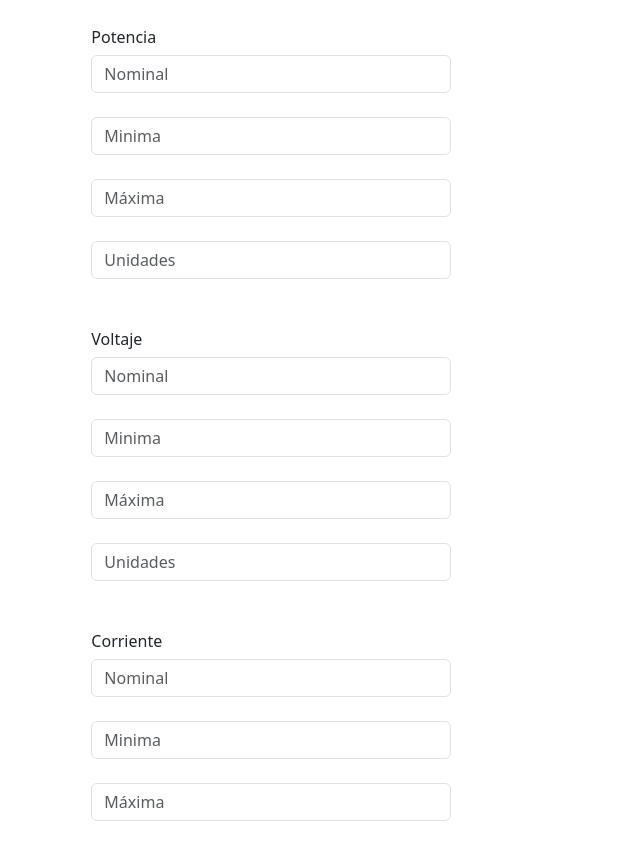
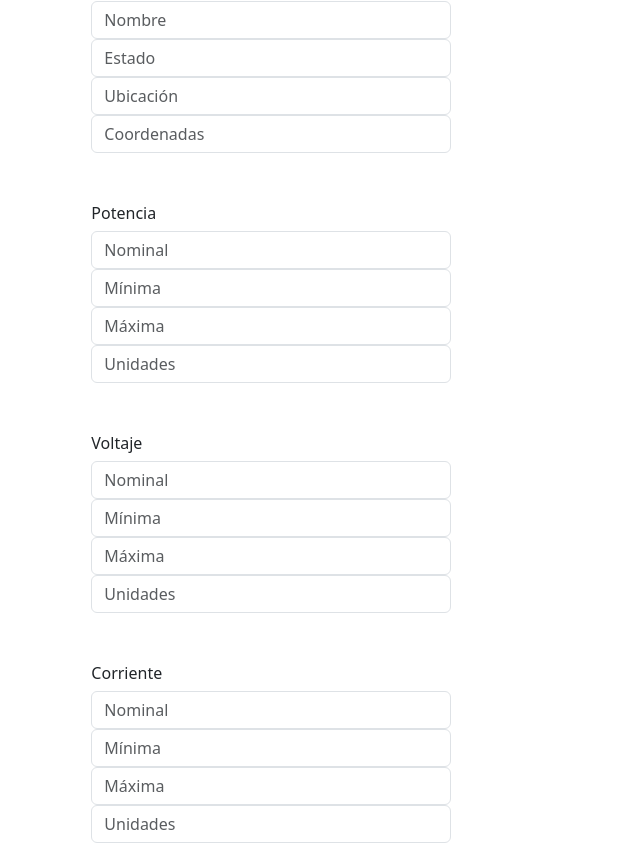
Before and after one commit to FerFabianReyes/proyectoPrograWeb, a Vue app: page /menu/agregarBomba in a window 1280 px wide. Shown: the part 240-1084 px from the top of the page, without its empty margins (0-640 px from the left). Built offline with nearby package versions, Linux system fonts and the light colour scheme.

Commit message:
se agregan bombas y se listan bombas agregadas

```diff
--- a/src/components/agregarBomba.vue
+++ b/src/components/agregarBomba.vue
@@ -1,80 +1,104 @@
 <template>
+  <div>
     <p class="h1">Agregar Bomba</p> <br><br>
-    <p class="h4">Ingrese la información de la bomba en los campos</p> <br><br>
+    <p class="h4">Ingrese la información de la bomba en los campos</p> <br>
 
     <div class="mb-2">
-        <label for="basic-url" class="h6">Potencia</label>
-        <label for="basic-url" class="form-label"> </label>
-        <input type="text" class="form-control" placeholder="Nominal"
-            aria-describedby="basic-addon1">
-        <label for="basic-url" class="form-label"> </label>
-        <input type="text" class="form-control" placeholder="Minima"
-            aria-describedby="basic-addon1">
-        <label for="basic-url" class="form-label"> </label>
-        <input type="text" class="form-control" placeholder="Máxima"
-            aria-describedby="basic-addon1">
-        <label for="basic-url" class="form-label"> </label>
-        <input type="text" class="form-control" placeholder="Unidades"
-            aria-describedby="basic-addon1">
+      <input v-model="bomba.nombre" type="text" class="form-control" placeholder="Nombre">
+      <input v-model="bomba.estado" type="text" class="form-control" placeholder="Estado">
+      <input v-model="bomba.ubicacion" type="text" class="form-control" placeholder="Ubicación">
+      <input v-model="bomba.coordenadas" type="text" class="form-control" placeholder="Coordenadas">
     </div>
 
     <div class="mb-2">
-        <label for="basic-url" class="h6">Voltaje</label>
-        <label for="basic-url" class="form-label"> </label>
-        <input type="text" class="form-control" placeholder="Nominal"
-            aria-describedby="basic-addon1">
-        <label for="basic-url" class="form-label"> </label>
-        <input type="text" class="form-control" placeholder="Minima"
-            aria-describedby="basic-addon1">
-        <label for="basic-url" class="form-label"> </label>
-        <input type="text" class="form-control" placeholder="Máxima"
-            aria-describedby="basic-addon1">
-        <label for="basic-url" class="form-label"> </label>
-        <input type="text" class="form-control" placeholder="Unidades"
-            aria-describedby="basic-addon1">
+      <label class="h6">Potencia</label>
+      <input v-model="bomba.potencia.nominal" type="text" class="form-control" placeholder="Nominal">
+      <input v-model="bomba.potencia.min" type="text" class="form-control" placeholder="Mínima">
+      <input v-model="bomba.potencia.max" type="text" class="form-control" placeholder="Máxima">
+      <input v-model="bomba.potencia.unidades" type="text" class="form-control" placeholder="Unidades">
     </div>
 
     <div class="mb-2">
-        <label for="basic-url" class="h6">Corriente</label>
-        <label for="basic-url" class="form-label"> </label>
-        <input type="text" class="form-control" placeholder="Nominal"
-            aria-describedby="basic-addon1">
-        <label for="basic-url" class="form-label"> </label>
-        <input type="text" class="form-control" placeholder="Minima"
-            aria-describedby="basic-addon1">
-        <label for="basic-url" class="form-label"> </label>
-        <input type="text" class="form-control" placeholder="Máxima"
-            aria-describedby="basic-addon1">
-        <label for="basic-url" class="form-label"> </label>
-        <input type="text" class="form-control" placeholder="Unidades"
-            aria-describedby="basic-addon1">
+      <label class="h6">Voltaje</label>
+      <input v-model="bomba.voltaje.nominal" type="text" class="form-control" placeholder="Nominal">
+      <input v-model="bomba.voltaje.min" type="text" class="form-control" placeholder="Mínima">
+      <input v-model="bomba.voltaje.max" type="text" class="form-control" placeholder="Máxima">
+      <input v-model="bomba.voltaje.unidades" type="text" class="form-control" placeholder="Unidades">
     </div>
 
     <div class="mb-2">
-        <label for="basic-url" class="h6">Caudal</label>
-        <label for="basic-url" class="form-label"> </label>
-        <input type="text" class="form-control" placeholder="Nominal"
-            aria-describedby="basic-addon1">
-        <label for="basic-url" class="form-label"> </label>
-        <input type="text" class="form-control" placeholder="Minima"
-            aria-describedby="basic-addon1">
-        <label for="basic-url" class="form-label"> </label>
-        <input type="text" class="form-control" placeholder="Máxima"
-            aria-describedby="basic-addon1">
-        <label for="basic-url" class="form-label"> </label>
-        <input type="text" class="form-control" placeholder="Unidades"
-            aria-describedby="basic-addon1">
+      <label class="h6">Corriente</label>
+      <input v-model="bomba.corriente.nominal" type="text" class="form-control" placeholder="Nominal">
+      <input v-model="bomba.corriente.min" type="text" class="form-control" placeholder="Mínima">
+      <input v-model="bomba.corriente.max" type="text" class="form-control" placeholder="Máxima">
+      <input v-model="bomba.corriente.unidades" type="text" class="form-control" placeholder="Unidades">
     </div>
 
-    <button type="button" class="btn btn-outline-primary">Agregar</button>
+    <div class="mb-2">
+      <label class="h6">Caudal</label>
+      <input v-model="bomba.caudal.nominal" type="text" class="form-control" placeholder="Nominal">
+      <input v-model="bomba.caudal.min" type="text" class="form-control" placeholder="Mínima">
+      <input v-model="bomba.caudal.max" type="text" class="form-control" placeholder="Máxima">
+      <input v-model="bomba.caudal.unidades" type="text" class="form-control" placeholder="Unidades">
+    </div>
 
+    <button @click="guardarBomba" class="btn btn-outline-primary">Agregar</button>
+  </div>
 </template>
 
-<style>
+<script>
+export default {
+  name: 'AgregarBomba',
+  data() {
+    return {
+      bomba: {
+        id: Date.now(),
+        nombre: '',
+        estado: '',
+        ubicacion: '',
+        coordenadas: '',
+        fechaRegistro: new Date().toISOString(),
+        potencia: { nominal: '', min: '', max: '', unidades: '' },
+        voltaje: { nominal: '', min: '', max: '', unidades: '' },
+        corriente: { nominal: '', min: '', max: '', unidades: '' },
+        caudal: { nominal: '', min: '', max: '', unidades: '' },
+      }
+    }
+  },
+  methods: {
+  camposLlenos(obj) {
+    // Verifica que todos los valores del objeto no estén vacíos
+    return Object.values(obj).every(v => v !== '');
+  },
+  guardarBomba() {
+    const b = this.bomba;
 
-.mb-2{
-    width: 400px;
-    padding: 20px;
+    const todosLlenos =
+      b.nombre && b.estado && b.coordenadas &&
+      this.camposLlenos(b.potencia) &&
+      this.camposLlenos(b.voltaje) &&
+      this.camposLlenos(b.corriente) &&
+      this.camposLlenos(b.caudal);
+
+    if (!todosLlenos) {
+      alert('Por favor, complete todos los campos antes de guardar.');
+      return;
+    }
+
+    let bombas = JSON.parse(localStorage.getItem('bombas')) || [];
+    bombas.push(this.bomba);
+    localStorage.setItem('bombas', JSON.stringify(bombas));
+    alert('Bomba guardada');
+    this.$router.push('/menu');
+  }
 }
 
+}
+</script>
+
+<style>
+.mb-2 {
+  width: 400px;
+  padding: 20px;
+}
 </style>
--- a/src/components/dispositivos/dispositivo.vue
+++ b/src/components/dispositivos/dispositivo.vue
@@ -1,22 +1,26 @@
 <template>
-  <div class="informacion">
-    <div class="list-group">
-      <a href="#" class="list-group-item list-group-item-action">
-        <div class="d-flex w-100 justify-content-between">
-          <h5 class="mb-1">{{ dispositivo.nombre }}</h5>
-          <small>{{ dispositivo.estado || 'Sin estado' }}</small>
-        </div>
-        <small>ID: {{ dispositivo.id }} | Ubicación: {{ dispositivo.ubicacion }}</small>
-      </a>
-    </div>
+  <div class="card mb-3 p-3">
+    <h5>{{ dispositivo.nombre }}</h5>
+    <p><strong>Ubicación:</strong> {{ dispositivo.ubicacion }}</p>
+    <p><strong>Estado:</strong> {{ dispositivo.estado }}</p>
   </div>
 </template>
 
 <script>
 export default {
-  name: 'Dispositivo',
+  name: 'dispositivo',
   props: {
-    dispositivo: Object
+    dispositivo: {
+      type: Object,
+      required: true
+    }
   }
 }
 </script>
+
+<style>
+.card {
+  border: 1px solid #ccc;
+  border-radius: 8px;
+}
+</style>
--- a/src/components/dispositivos/viewDispositivos.vue
+++ b/src/components/dispositivos/viewDispositivos.vue
@@ -1,53 +1,32 @@
 <template>
+  <div>
     <h1>Lista de dispositivos</h1> <br>
-    <dispositivo v-for="(item, index) in listaDispositivos" :dispositivo="item"></dispositivo>
-
-
-
-
+    <dispositivo
+      v-for="(item, index) in listaDispositivos"
+      :key="index"
+      :dispositivo="item"
+    />
+  </div>
 </template>
 
 <script>
 import dispositivo from './dispositivo.vue'
+
 export default {
-    name: 'viewDispositivos',
-    props: {},
-    components: { dispositivo },
-    data() {
-        return {
-            listaDispositivos: [
-                {
-                    id: 0,
-                    nombre: 'dispositivo1',
-                    ubicacion: 'represa tal',
-                    coordenadas: '20.00',
-                    potencia: { nominal: 7.5, min: 6.5, max: 8.5, unidades: 'kw' },
-                    voltaje: {},
-                    corriente: {},
-                    caudal: {}
-                },
-                {
-                    id: 1,
-                    nombre: 'dispositivo2',
-                    ubicacion: 'represa tal 2',
-                    coordenadas: '20.00',
-                    potencia: { nominal: 7.5, min: 6.5, max: 8.5, unidades: 'kw' },
-                    voltaje: {},
-                    corriente: {},
-                    caudal: {}
-                },
-                {
-                    id: 2,
-                    nombre: 'dispositivo3',
-                    ubicacion: 'represa tal 3',
-                    coordenadas: '20.00',
-                    potencia: { nominal: 7.5, min: 6.5, max: 8.5, unidades: 'kw' },
-                    voltaje: {},
-                    corriente: {},
-                    caudal: {}
-                }
-            ]
-        }
+  name: 'viewDispositivos',
+  components: { dispositivo },
+  data() {
+    return {
+      listaDispositivos: []
     }
+  },
+  mounted() {
+    const bombas = JSON.parse(localStorage.getItem('bombas')) || [];
+    this.listaDispositivos = bombas.map(bomba => ({
+      nombre: bomba.nombre,
+      estado: bomba.estado,
+      ubicacion: bomba.coordenadas // usamos "ubicacion" como alias de "coordenadas"
+    }));
+  }
 }
 </script>
```
